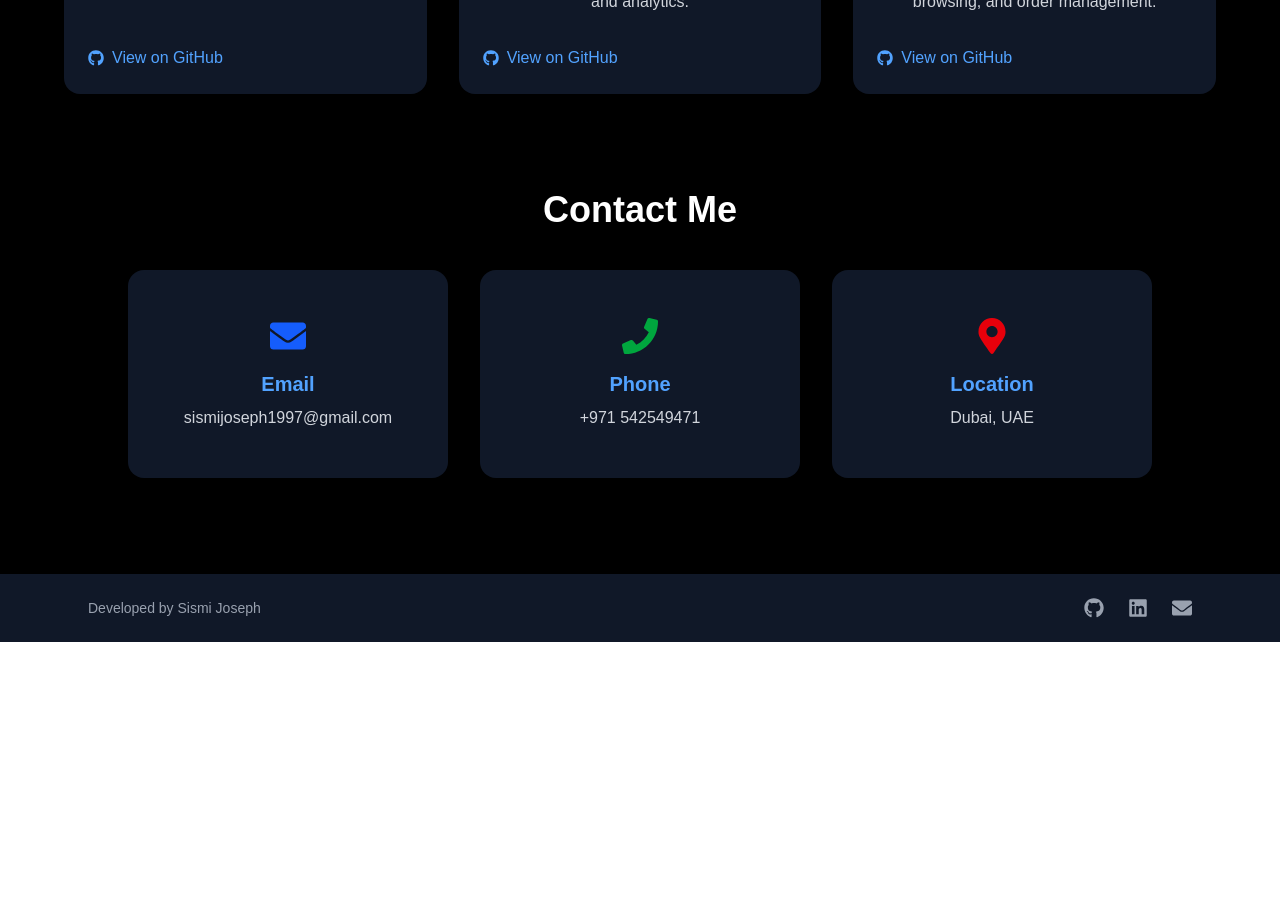
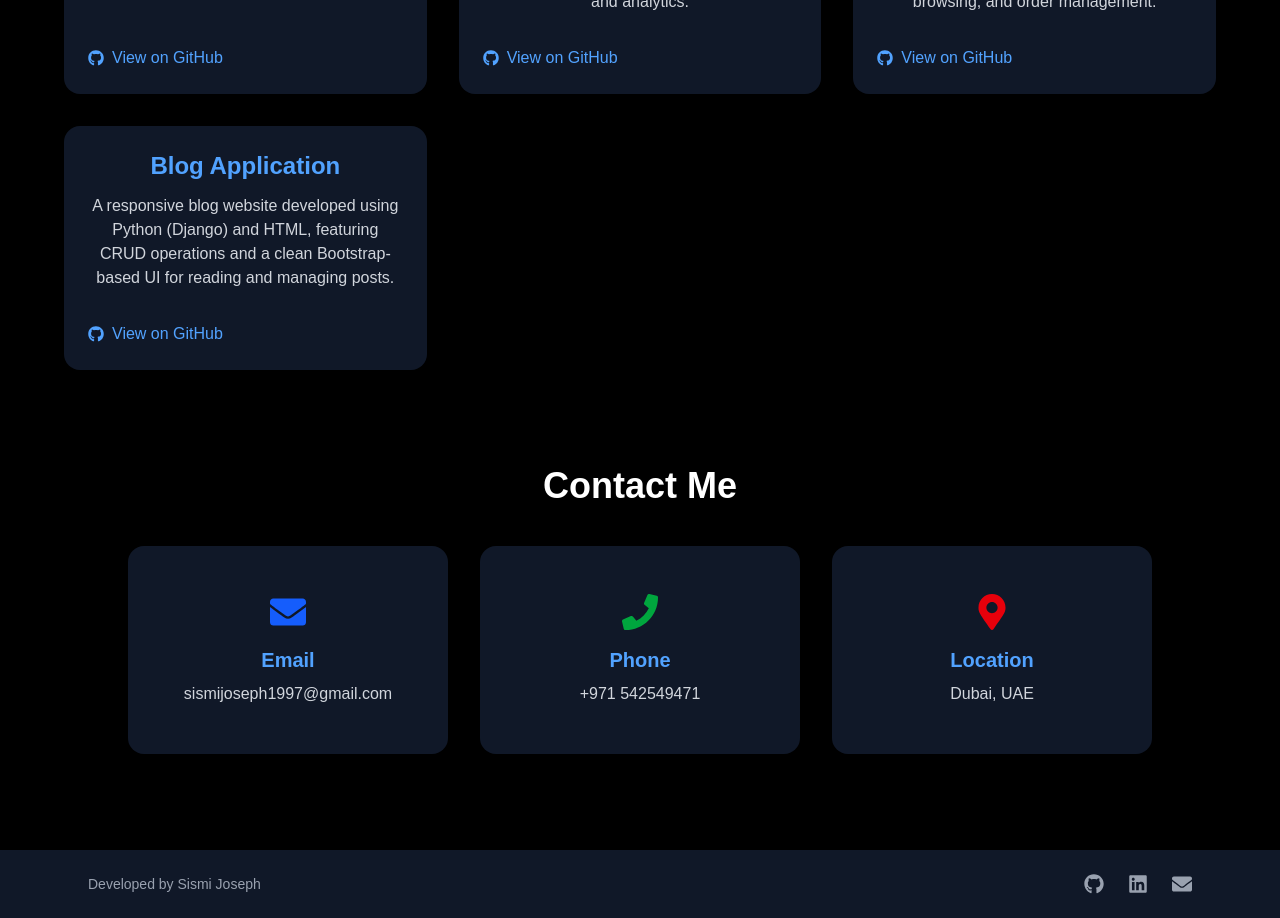
Before and after one commit to sismijoseph/sismi-joseph-portfolio, a Next.js app: page / in a window 1280 px wide. Shown: the part 4340-5258 px from the top of the page. Before the commit the page ends 4982 px from the top, so only its background shows below. Built offline with nearby package versions, Linux system fonts and the light colour scheme.

Commit message:
added blog project updates

```diff
--- a/src/app/project/page.tsx
+++ b/src/app/project/page.tsx
@@ -9,7 +9,7 @@
       "A personal portfolio built using Next.js and Tailwind CSS with sections for About, Skills, Projects, and Contact.",
     github: "https://github.com/sismijoseph/sismi-joseph-portfolio",
   },
-    {
+  {
     title: "Expense Tracker",
     description:
       "A cross-platform mobile app built using React Native and NestJS to manage daily expenses with authentication, data storage, and analytics.",
@@ -20,6 +20,12 @@
     description:
       "A full-stack food ordering application built with React.js, Express.js, and MongoDB, featuring user authentication, menu browsing, and order management.",
     github: "https://github.com/sismijoseph/Food-app"
+  },
+  {
+    title: "Blog Application",
+    description:
+      "A responsive blog website developed using Python (Django) and HTML, featuring CRUD operations and a clean Bootstrap-based UI for reading and managing posts.",
+    github: "https://github.com/sismijoseph/blog",
   },
 ];
 
```
